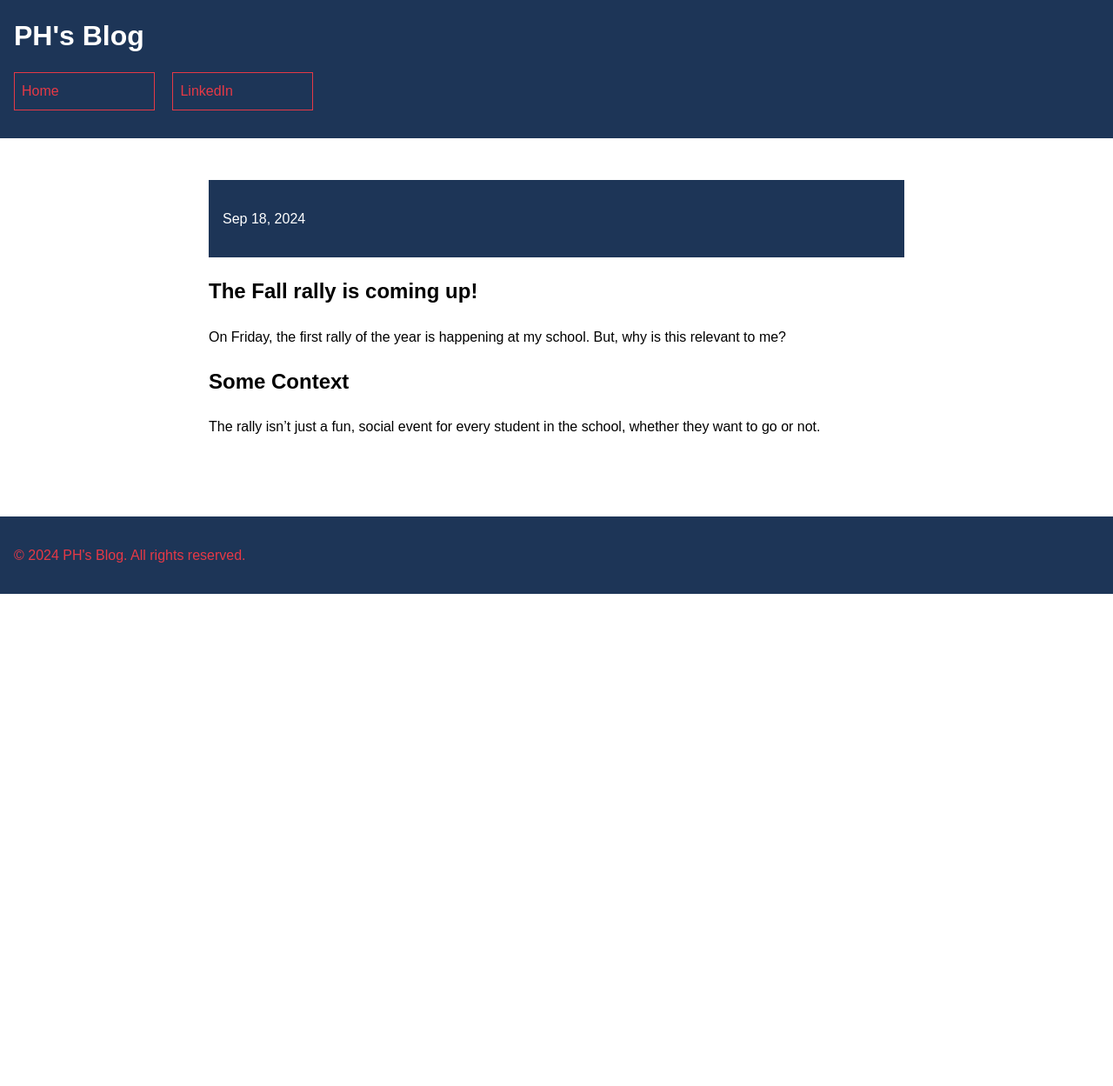
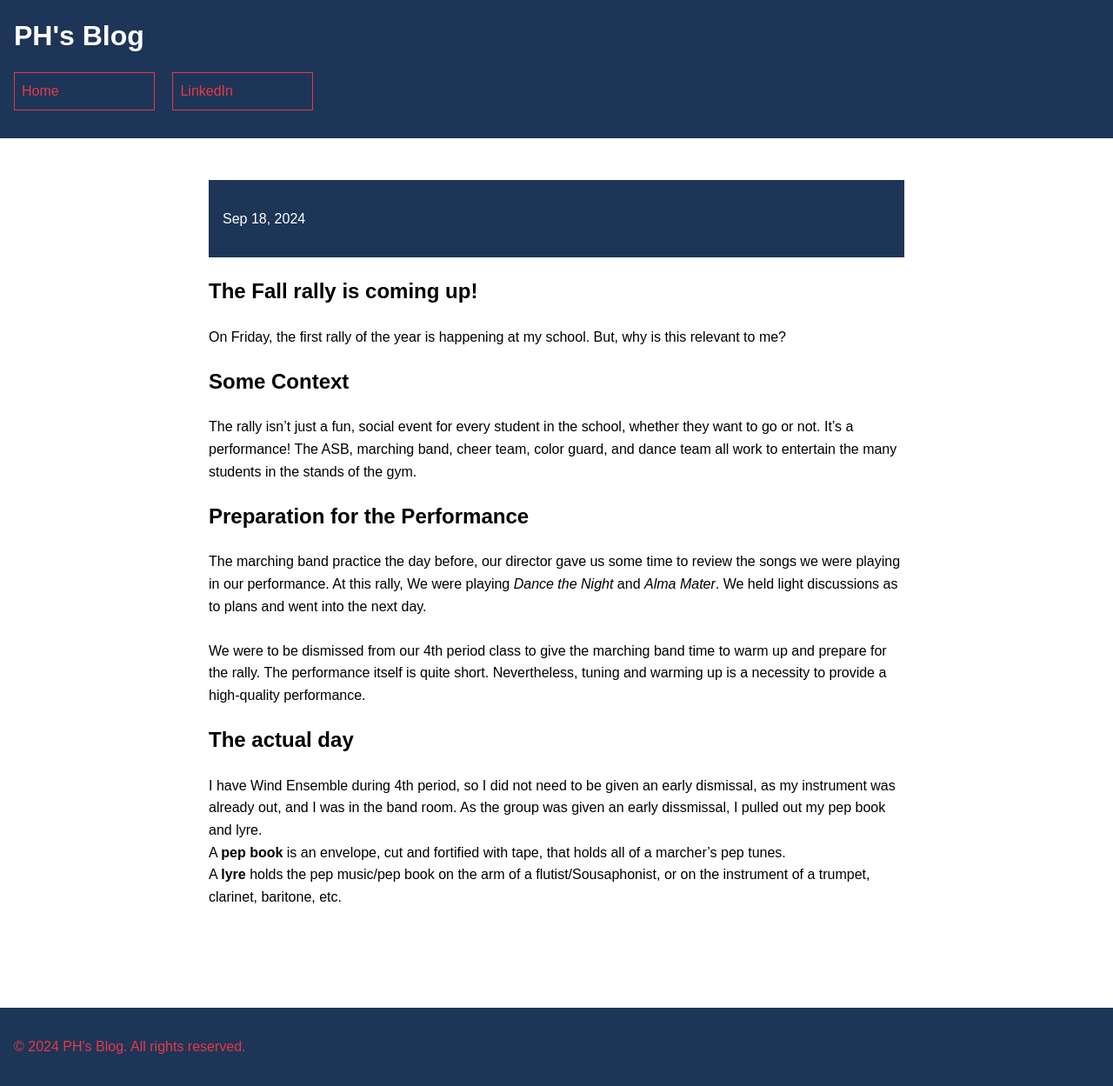
Before and after one commit to CaptainSapphire/PH-s-Blog, a Jekyll site: the page built from _posts/2024-09-18-fall-rally.md, in a window 1280 px wide. Shown: the whole page at 87% size. Built offline with Jekyll 4.4.1, drawn with Linux system fonts in a browser that asks for light colours; our own code applies the rules of GitHub Pages for plain Markdown files; before the commit the page ends 900 px from its top, so only the background shows below that.

Commit message:
Update 2024-09-18-fall-rally.md

```diff
--- a/_posts/2024-09-18-fall-rally.md
+++ b/_posts/2024-09-18-fall-rally.md
@@ -2,4 +2,15 @@
 On Friday, the first rally of the year is happening at my school. But, why is this relevant to me?
 
 # Some Context
-The rally isn't just a fun, social event for every student in the school, whether they want to go or not.
+The rally isn't just a fun, social event for every student in the school, whether they want to go or not. It's a performance! The ASB, marching band, cheer team, color guard, and dance team all work to entertain the many students in the stands of the gym.
+
+# Preparation for the Performance
+The marching band practice the day before, our director gave us some time to review the songs we were playing in our performance. At this rally, We were playing *Dance the Night* and *Alma Mater*. We held light discussions as to plans and went into the next day.
+<br><br>
+We were to be dismissed from our 4th period class to give the marching band time to warm up and prepare for the rally. The performance itself is quite short. Nevertheless, tuning and warming up is a necessity to provide a high-quality performance.
+
+# The actual day
+I have Wind Ensemble during 4th period, so I did not need to be given an early dismissal, as my instrument was already out, and I was in the band room. As the group was given an early dissmissal, I pulled out my pep book and lyre.
+<br> A **pep book** is an envelope, cut and fortified with tape, that holds all of a marcher's pep tunes.
+<br> A **lyre** holds the pep music/pep book on the arm of a flutist/Sousaphonist, or on the instrument of a trumpet, clarinet, baritone, etc.
+<br><br>
```
